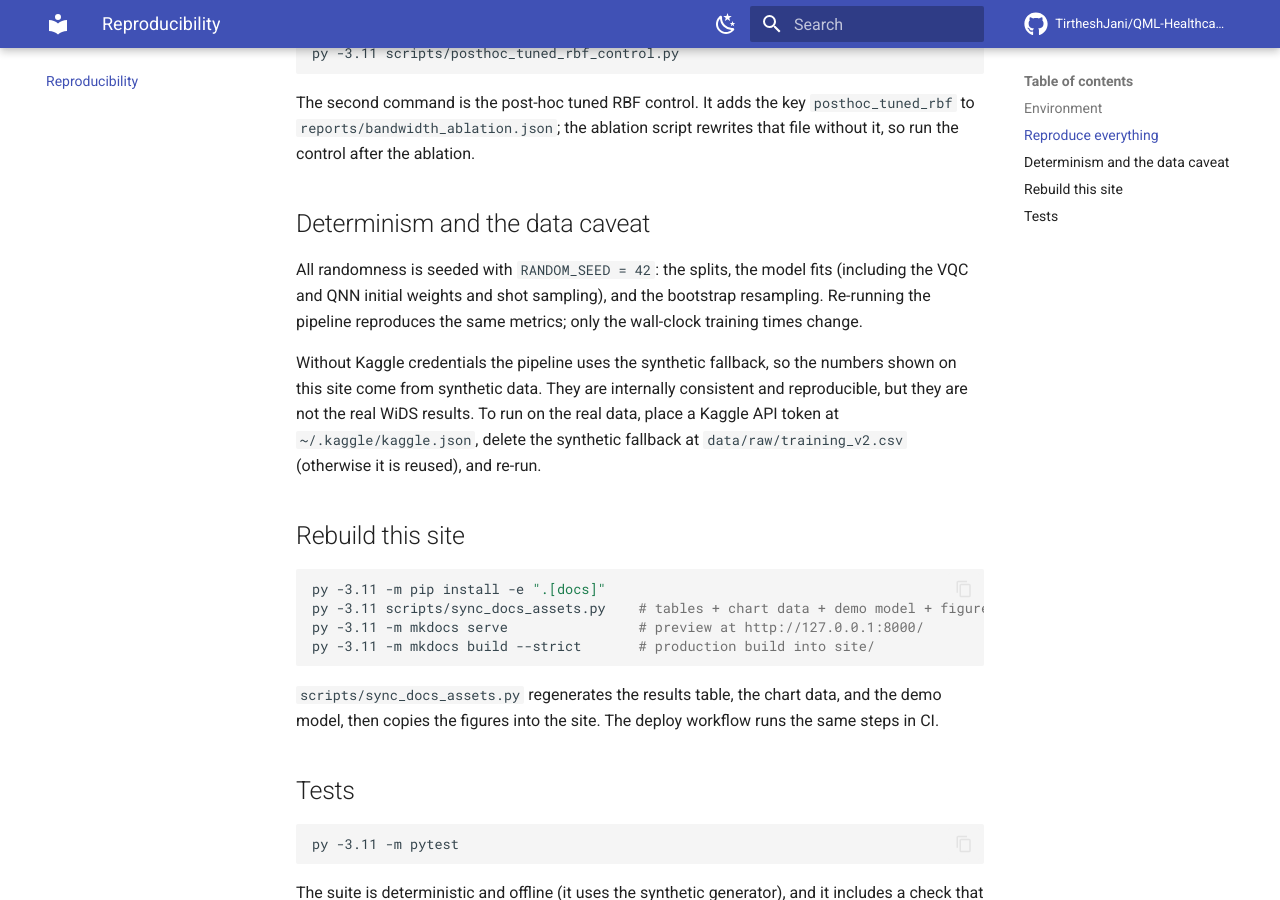
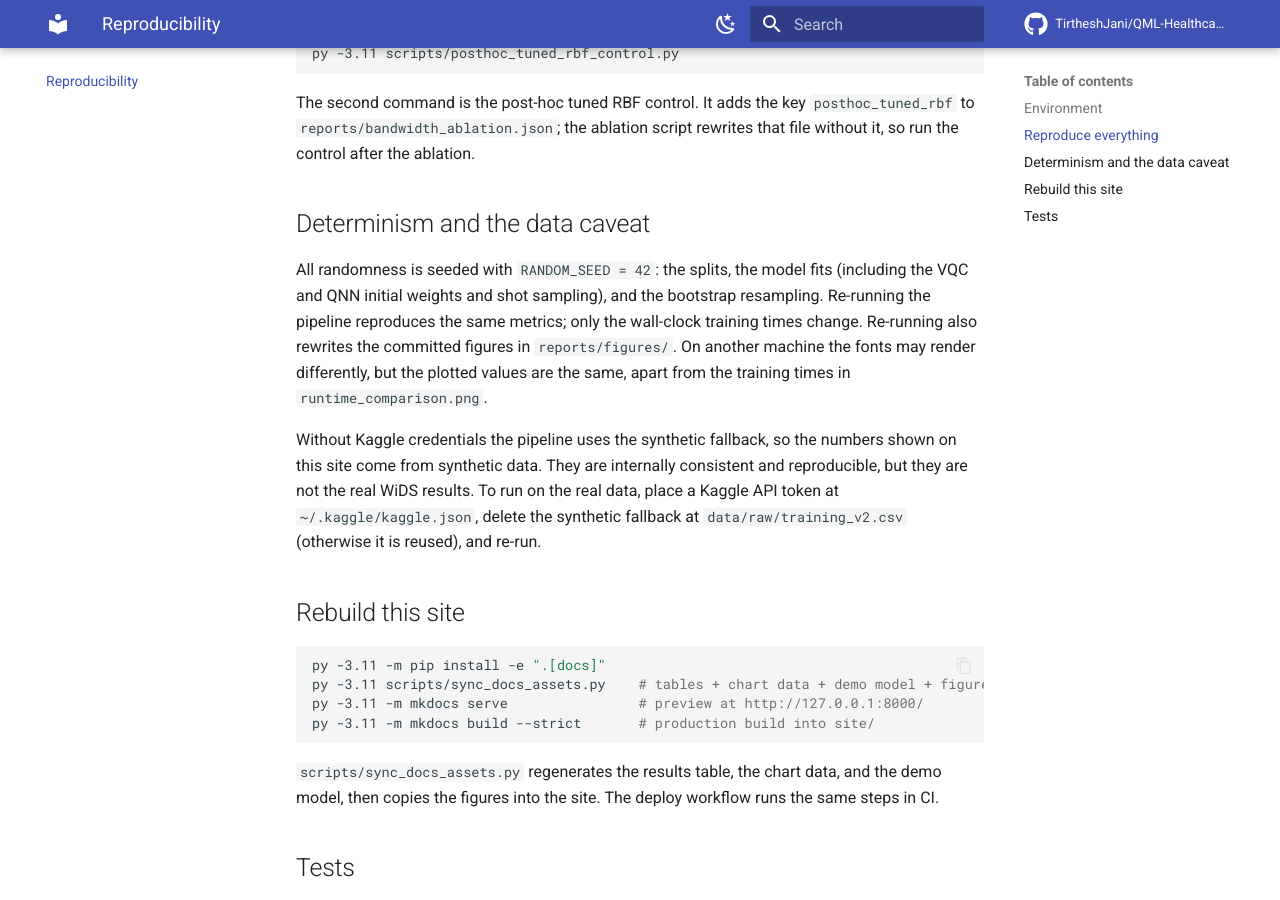
Before and after one commit to TirtheshJani/QML-Healthcare-Diagnostics, an MkDocs documentation site: the page built from docs/reproducibility.md, in a window 1280 px wide and 900 px high, scrolled down 1271 px. Built offline with MkDocs 1.6.1 and Material for MkDocs 9.7.7, drawn with Linux system fonts in a browser that asks for light colours; comment, search, counter and statistics services are not loaded.

Commit message:
docs: say that reruns rewrite the committed figures
Running train_baseline.py or notebooks 01 and 03 rewrites tracked PNGs in
reports/figures/. The plotted data is the same, but a Linux rerun renders
with a different font from the committed files, so the tree shows modified
figures. reproducibility.md now says so, and notes that the training times
in runtime_comparison.png do change. No figures are regenerated here.

Co-Authored-By: Claude Opus 5.5 <noreply@anthropic.com>
Claude-Session: https://claude.ai/code/session_01PWSXcyEx8MpeCxMpwDRFHN

```diff
--- a/docs/reproducibility.md
+++ b/docs/reproducibility.md
@@ -55,7 +55,9 @@ control after the ablation.
 
 All randomness is seeded with `RANDOM_SEED = 42`: the splits, the model fits (including the VQC and
 QNN initial weights and shot sampling), and the bootstrap resampling. Re-running the pipeline
-reproduces the same metrics; only the wall-clock training times change.
+reproduces the same metrics; only the wall-clock training times change. Re-running also rewrites the
+committed figures in `reports/figures/`. On another machine the fonts may render differently, but the
+plotted values are the same, apart from the training times in `runtime_comparison.png`.
 
 Without Kaggle credentials the pipeline uses the synthetic fallback, so the numbers shown on this site
 come from synthetic data. They are internally consistent and reproducible, but they are not the real
```
